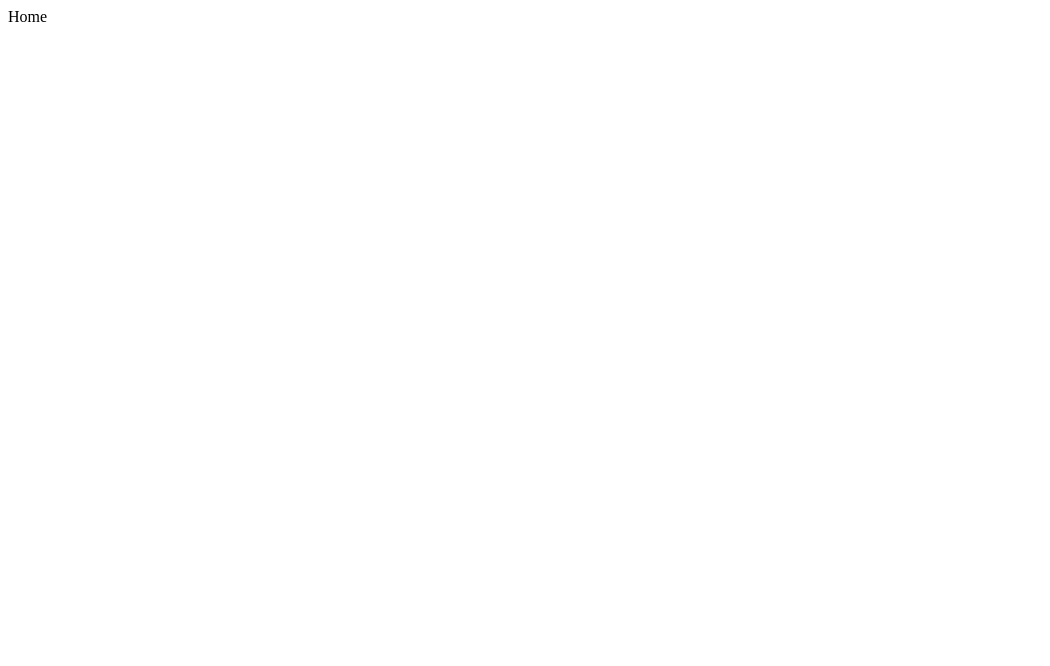
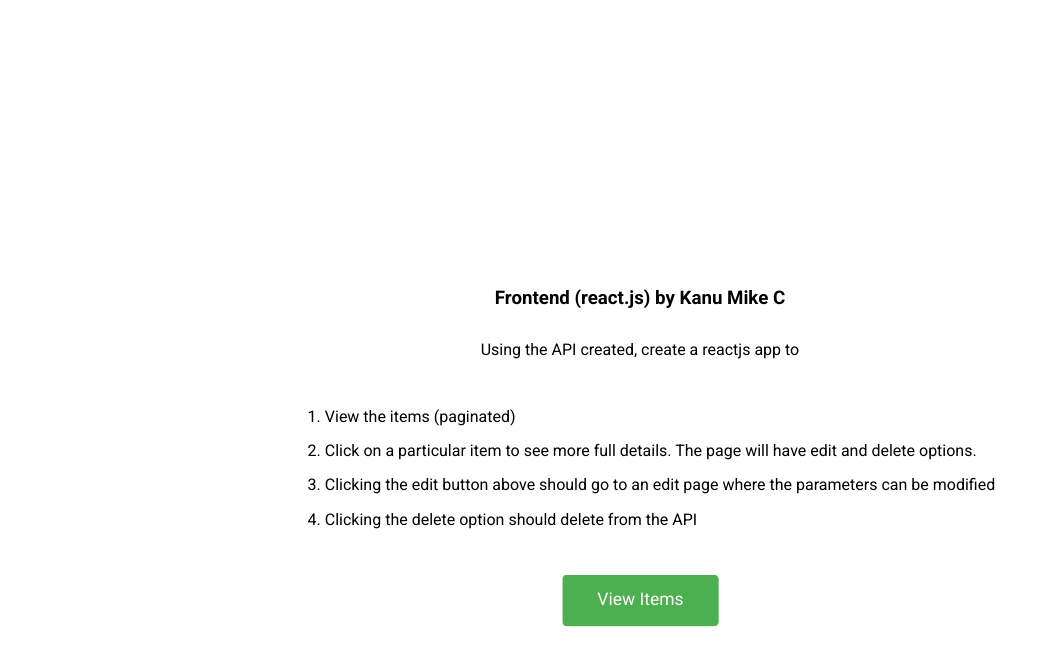
Before and after one commit to Ginohmk/unshelled-fe-mike-kanu-assessmnet, a React (Create React App) app: page / in a window 1280 px wide. Shown: the top 666 px of the page, without its empty margins (0-1050 px from the left). Built offline with nearby package versions, Linux system fonts and the light colour scheme.

Commit message:
feat: add home page content to view lists

```diff
--- a/public/index.html
+++ b/public/index.html
@@ -10,34 +10,18 @@
       content="Web site created using create-react-app"
     />
     <link rel="apple-touch-icon" href="%PUBLIC_URL%/logo192.png" />
-    <!--
-      manifest.json provides metadata used when your web app is installed on a
-      user's mobile device or desktop. See https://developers.google.com/web/fundamentals/web-app-manifest/
-    -->
+
+    <link
+      rel="stylesheet"
+      href="https://fonts.googleapis.com/css2?family=Roboto:wght@400;500;700&display=swap"
+    />
+
     <link rel="manifest" href="%PUBLIC_URL%/manifest.json" />
-    <!--
-      Notice the use of %PUBLIC_URL% in the tags above.
-      It will be replaced with the URL of the `public` folder during the build.
-      Only files inside the `public` folder can be referenced from the HTML.
 
-      Unlike "/favicon.ico" or "favicon.ico", "%PUBLIC_URL%/favicon.ico" will
-      work correctly both with client-side routing and a non-root public URL.
-      Learn how to configure a non-root public URL by running `npm run build`.
-    -->
     <title>React App</title>
   </head>
   <body>
     <noscript>You need to enable JavaScript to run this app.</noscript>
     <div id="root"></div>
-    <!--
-      This HTML file is a template.
-      If you open it directly in the browser, you will see an empty page.
-
-      You can add webfonts, meta tags, or analytics to this file.
-      The build step will place the bundled scripts into the <body> tag.
-
-      To begin the development, run `npm start` or `yarn start`.
-      To create a production bundle, use `npm run build` or `yarn build`.
-    -->
   </body>
 </html>
--- a/src/index.css
+++ b/src/index.css
@@ -1,5 +1,10 @@
+/* Root Variable */
+
+:root {
+  --green-bg: #4caf50;
+}
+
 /* Normalize.css */
-
 html {
   line-height: 1.15; /* 1 */
   -webkit-text-size-adjust: 100%; /* 2 */
@@ -18,6 +23,23 @@ html {
 body {
   font-size: calc(16px + 0.03599);
   box-sizing: inherit;
+  background-color: #ffffff;
+  font-family: 'Roboto', sans-serif;
+}
+
+.btn {
+  border: none;
+  padding: 0.5rem 1rem;
+  cursor: pointer;
+  text-decoration: none;
+  font-size: 16px;
+  border-radius: 4px;
+}
+
+.container {
+  max-width: 1540px;
+  width: 95%;
+  margin: 0 auto;
 }
 
 h1,
@@ -104,17 +126,6 @@ select {
 }
 
 /**
- * Correct the inability to style clickable types in iOS and Safari.
- */
-
-button,
-[type='button'],
-[type='reset'],
-[type='submit'] {
-  -webkit-appearance: button;
-}
-
-/**
  * Remove the inner border and padding in Firefox.
  */
 
--- a/src/pages/Home/Home.css
+++ b/src/pages/Home/Home.css
@@ -0,0 +1,34 @@
+.home {
+  padding-top: 3rem;
+  min-height: 100vh;
+  display: flex;
+  flex-direction: column;
+  gap: 2rem;
+  justify-content: center;
+  align-items: center;
+}
+
+.home button {
+  background-color: var(--green-bg);
+  color: #ffffff;
+  padding: 0.9rem 2rem !important;
+  animation: btnScaler 1s ease-in-out infinite;
+}
+
+.home__tasks {
+  display: flex;
+  flex-direction: column;
+  gap: 1rem;
+  list-style-type: decimal;
+}
+
+/* Animation */
+
+@keyframes btnScaler {
+  from {
+    transform: scale(1);
+  }
+  to {
+    transform: scale(1.2);
+  }
+}
--- a/src/pages/Home/Home.jsx
+++ b/src/pages/Home/Home.jsx
@@ -1,7 +1,32 @@
 import React from 'react';
 
+import './Home.css';
+import { useNavigate } from 'react-router-dom';
+
 const Home = () => {
-  return <div>Home</div>;
+  const navigate = useNavigate();
+  return (
+    <div className="home container">
+      <h3>Frontend (react.js) by Kanu Mike C</h3>
+      <p>Using the API created, create a reactjs app to</p>
+
+      <ul className="home__tasks">
+        <li>View the items (paginated)</li>
+        <li>
+          Click on a particular item to see more full details. The page will
+          have edit and delete options.
+        </li>
+        <li>
+          Clicking the edit button above should go to an edit page where the
+          parameters can be modified
+        </li>
+        <li>Clicking the delete option should delete from the API</li>
+      </ul>
+      <button className="btn" onClick={() => navigate('/items')}>
+        View Items
+      </button>
+    </div>
+  );
 };
 
 export default Home;
```
